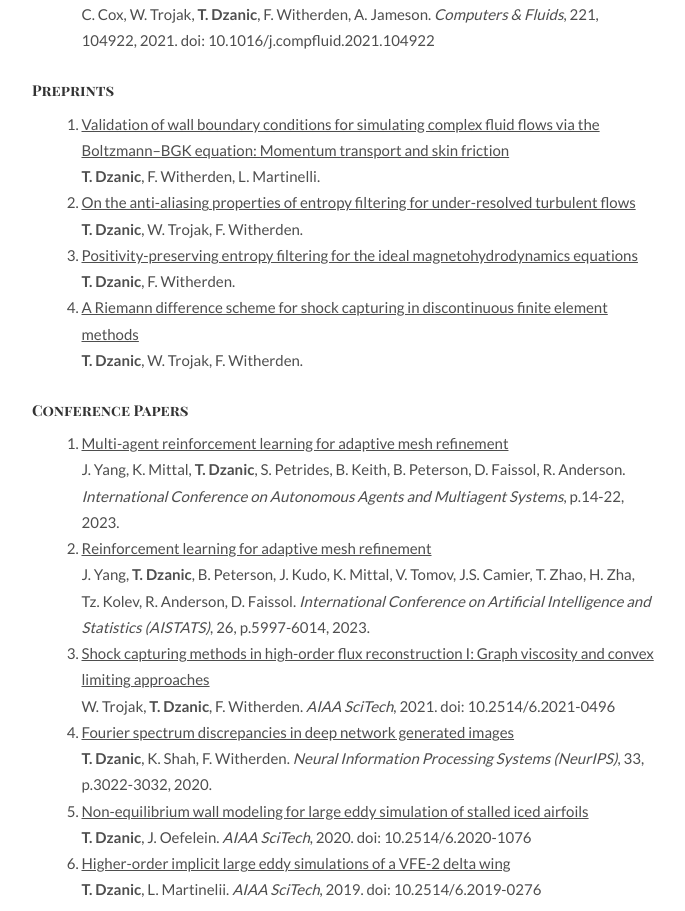
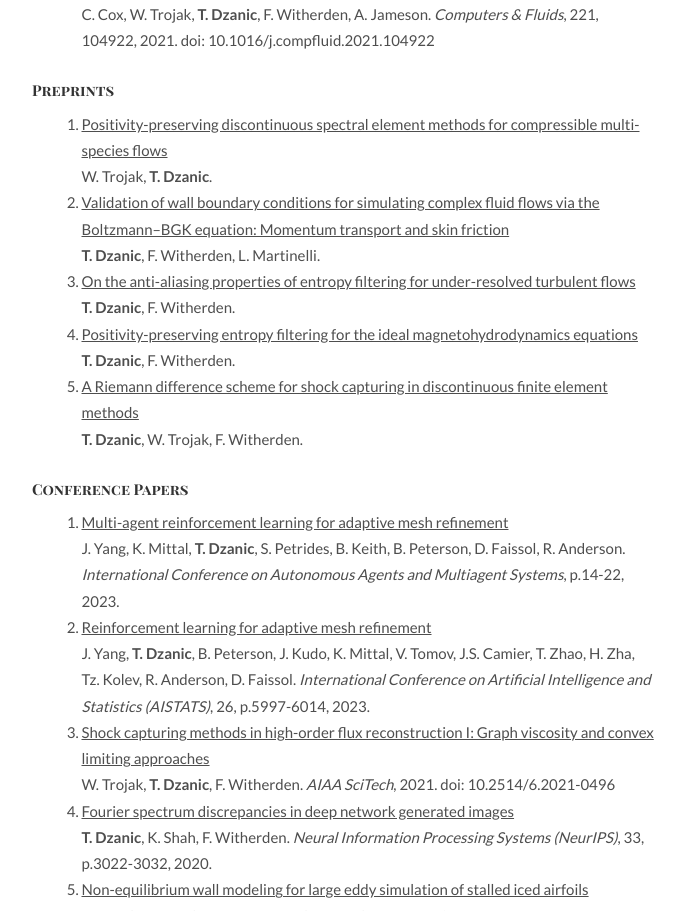
Before and after one commit to tarikdzanic/tarikdzanic.github.io, a plain HTML site: page index.html in a window 1280 px wide. Shown: the part 1966-2877 px from the top of the page, without its empty margins (297-982 px from the left). Drawn offline with Linux system fonts and the light colour scheme.

Commit message:
Update index.html

```diff
--- a/index.html
+++ b/index.html
@@ -111,12 +111,15 @@
 
 			<h5>Preprints</h5>
 			<ol class="pub-list">
+				<li><a href="https://arxiv.org/pdf/2308.02426.pdf">
+				Positivity-preserving discontinuous spectral element methods for compressible multi-species flows</a>
+					<br> W. Trojak, <b>T. Dzanic</b>.</li>
 				<li><a href="https://arxiv.org/pdf/2308.00700.pdf">
 				Validation of wall boundary conditions for simulating complex fluid flows via the Boltzmann–BGK equation: Momentum transport and skin friction</a>
 					<br> <b>T. Dzanic</b>, F. Witherden, L. Martinelli.</li>
 				<li><a href="https://arxiv.org/pdf/2302.13359.pdf">
 				On the anti-aliasing properties of entropy filtering for under-resolved turbulent flows</a>
-					<br> <b>T. Dzanic</b>, W. Trojak, F. Witherden.</li>
+					<br> <b>T. Dzanic</b>,  F. Witherden.</li>
 				<li><a href="https://arxiv.org/pdf/2301.03129.pdf">
 				Positivity-preserving entropy filtering for the ideal magnetohydrodynamics equations</a>
 					<br> <b>T. Dzanic</b>, F. Witherden.</li>
```
